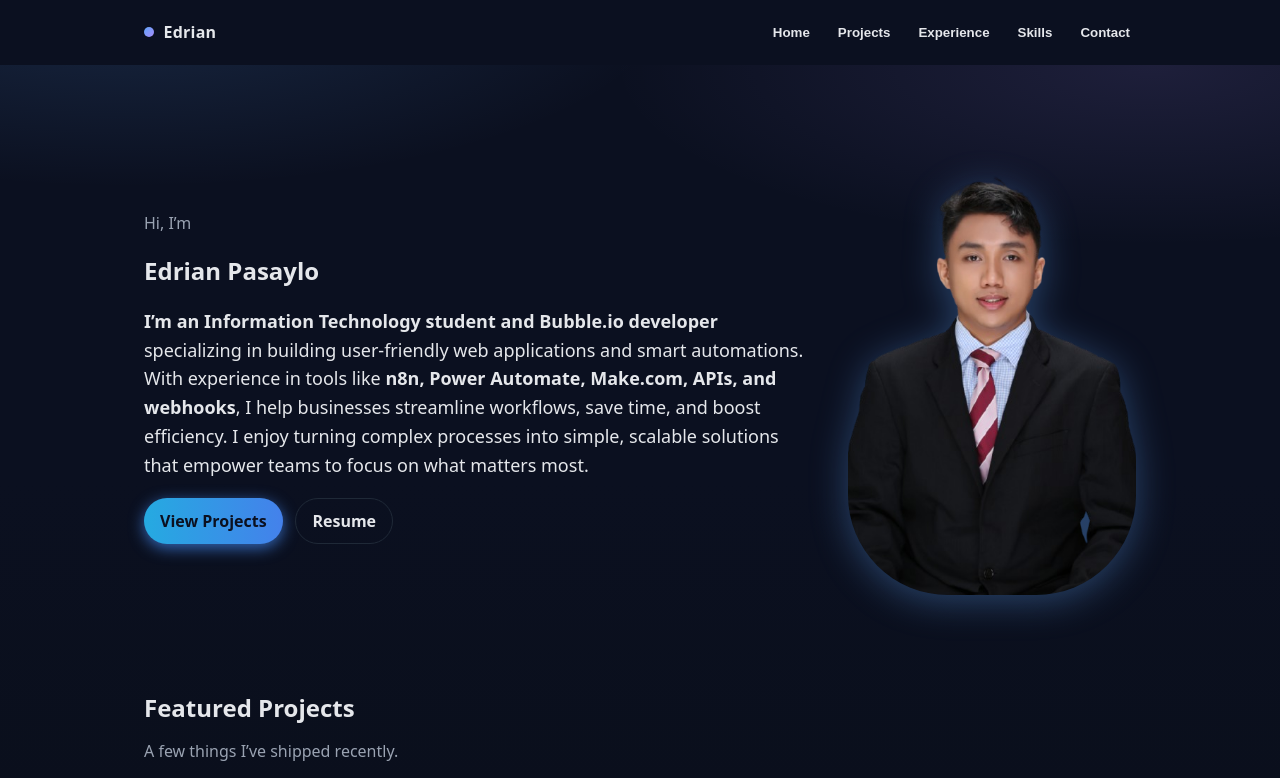
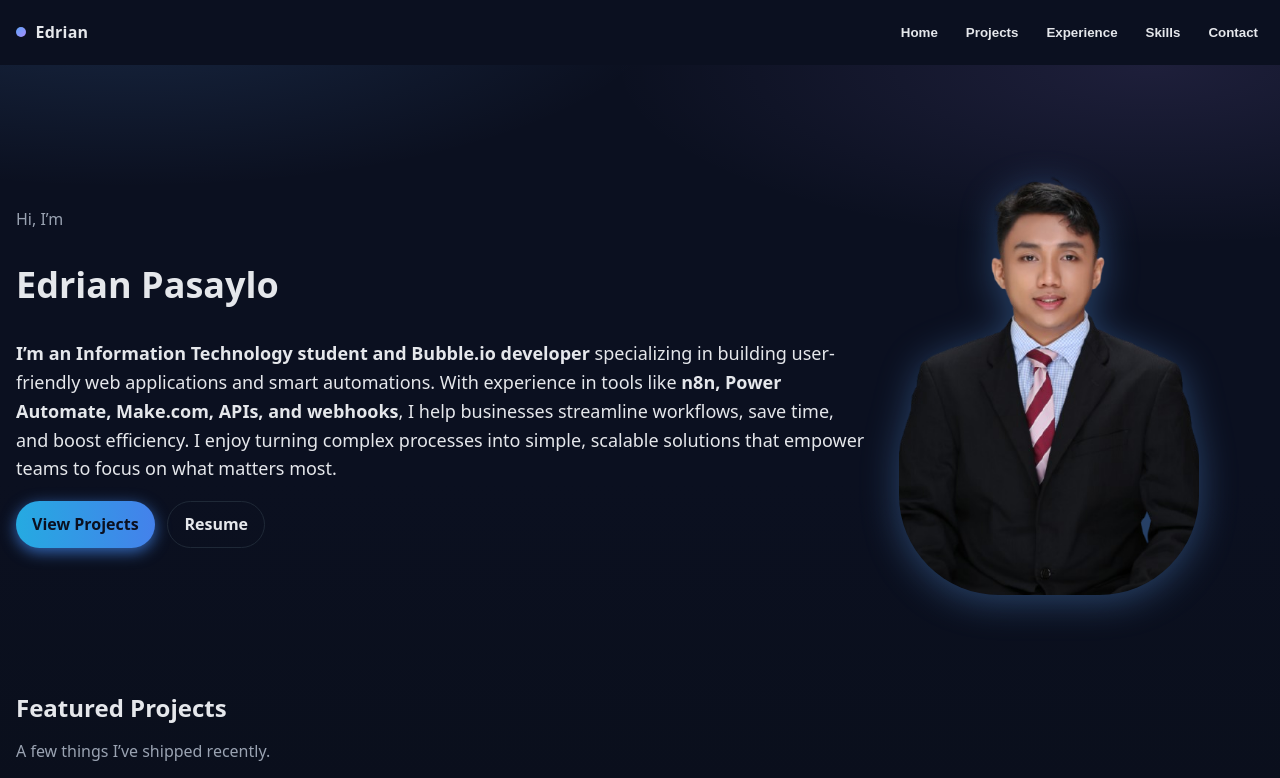
Before and after one commit to eeexde/edrian-profile, a React (Vite) app: page / in a window 1280 px wide. Shown: the top 778 px of the page. Built offline with nearby package versions, Linux system fonts and the light colour scheme.

Commit message:
adjusted the max-width

```diff
--- a/src/styles/global.css
+++ b/src/styles/global.css
@@ -18,7 +18,11 @@ body{
   color:var(--text); background:linear-gradient(180deg, #0b1020, #0b1020 60%, #0a0f1c);
 }
 
-.container{max-width:1024px; margin:0 auto; padding:0 1rem}
+h1 {
+  font-size: 36px;
+}
+
+.container{max-width:1400px; margin:0 auto; padding:0 1rem}
 .muted{color:var(--muted)}
 .lead{font-size:1.125rem; line-height:1.6}
 .list{margin:0.25rem 0 0; padding-left:1.25rem}
```
